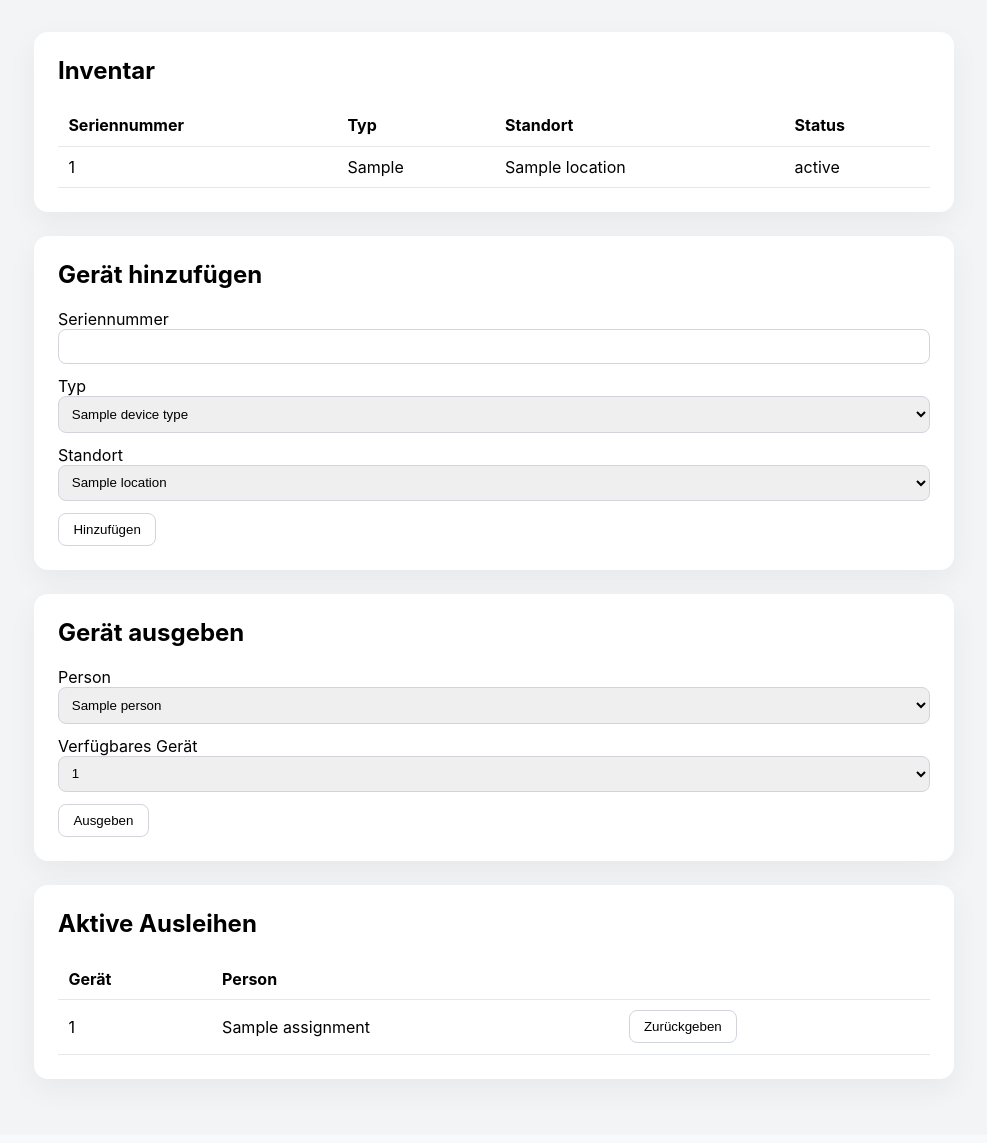
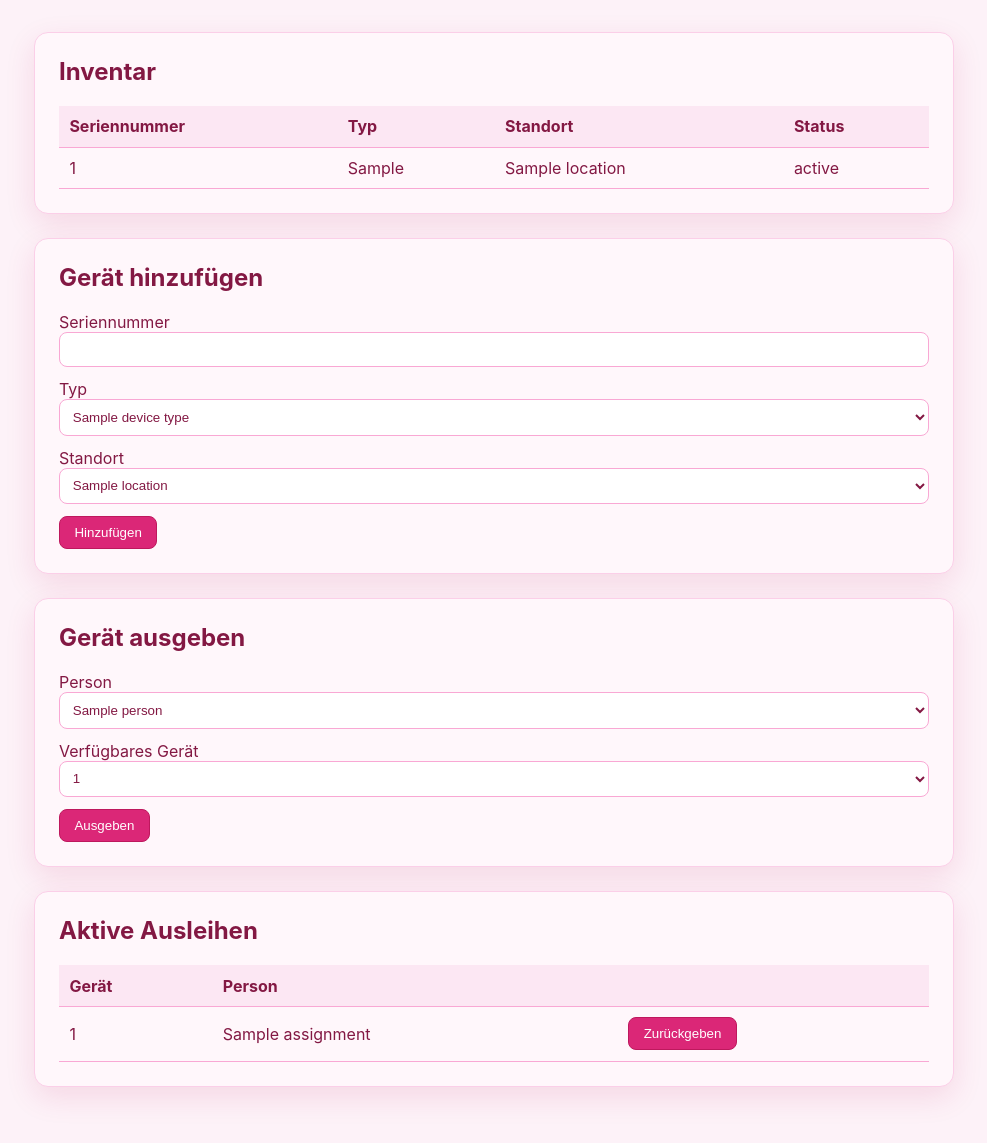
Before and after one commit to reynqld/praxisnachbereitung, a FastAPI app: template inventar-starter/backend/app/templates/inventory.html in a window 1280 px wide. Shown: the whole page, without its empty margins (146-1133 px from the left). Before the commit the page ends 1085 px from the top, so only its background shows below. Run offline with FastAPI, Linux system fonts and the light colour scheme; the template is opened without the code that fills it: most values are stand-ins (such as "Sample title", 1, 10 or a date in 2020).

Commit message:
pink font

```diff
--- a/inventar-starter/backend/app/templates/inventory.html
+++ b/inventar-starter/backend/app/templates/inventory.html
@@ -6,15 +6,17 @@
     <title>{{ title }}</title>
     <style>
       :root { font-family: -apple-system, system-ui, Segoe UI, Roboto, Ubuntu, Cantarell, Helvetica, Arial; }
-      body { margin: 0; padding: 2rem; background: #f3f4f6; }
+      body { margin: 0; padding: 2rem; color: #831843; background: #fdf2f8; }
       main { max-width: 920px; margin: 0 auto; }
-      section { margin-bottom: 1.5rem; padding: 1.5rem; background: white; border-radius: 14px; box-shadow: 0 10px 30px rgba(0,0,0,.05); }
+      section { margin-bottom: 1.5rem; padding: 1.5rem; background: #fff7fb; border: 1px solid #fbcfe8; border-radius: 14px; box-shadow: 0 10px 30px rgba(190,24,93,.12); }
       h1, h2 { margin-top: 0; }
       table { width: 100%; border-collapse: collapse; }
-      th, td { padding: .65rem; border-bottom: 1px solid #e5e7eb; text-align: left; }
+      th { background: #fce7f3; }
+      th, td { padding: .65rem; border-bottom: 1px solid #f9a8d4; text-align: left; }
       label { display: block; margin-top: .75rem; }
-      input, select { width: 100%; box-sizing: border-box; padding: .55rem; border: 1px solid #d1d5db; border-radius: 8px; }
-      button { padding: .5rem .9rem; border: 1px solid #d1d5db; border-radius: 8px; background: white; cursor: pointer; }
+      input, select { width: 100%; box-sizing: border-box; padding: .55rem; color: #831843; border: 1px solid #f9a8d4; border-radius: 8px; background: white; }
+      button { padding: .5rem .9rem; color: white; border: 1px solid #be185d; border-radius: 8px; background: #db2777; cursor: pointer; }
+      button:hover { background: #be185d; }
       form > button { margin-top: .75rem; }
     </style>
   </head>
```
